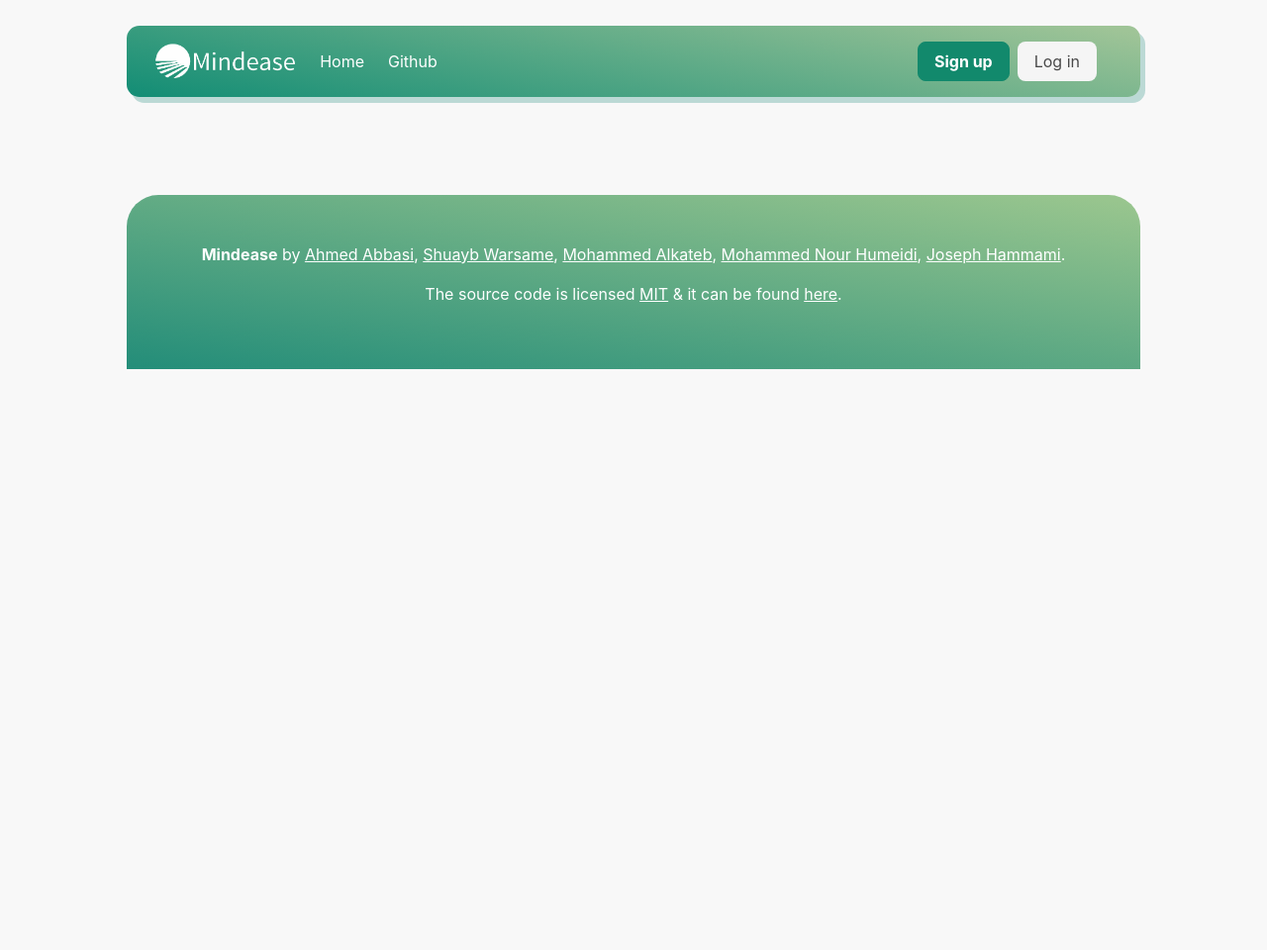
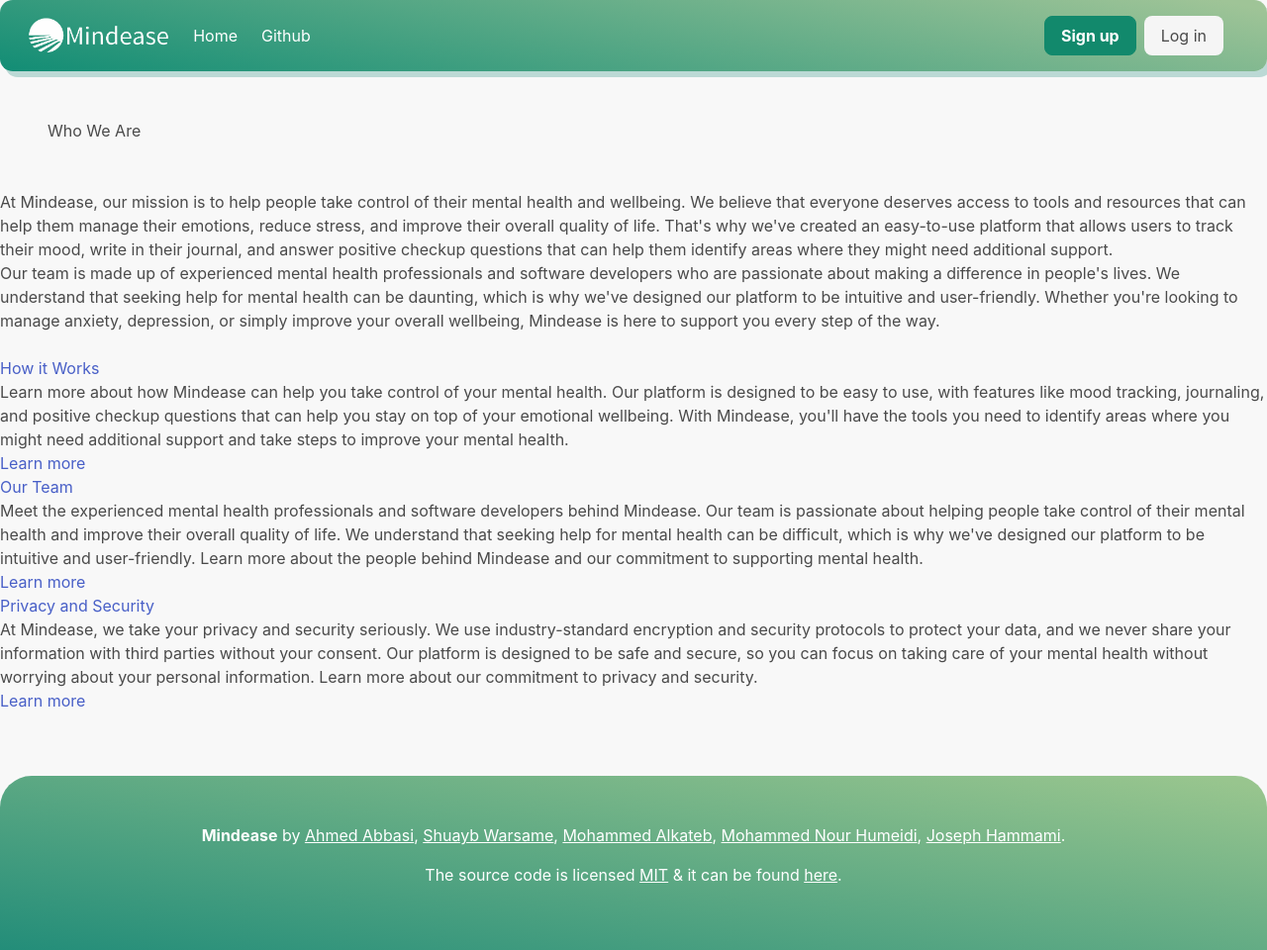
Before and after one commit to alcompilor/mindease, a Flask app: page /aboutus in a window 1280 px wide. Shown: the whole page at 99% size. Before the commit the page ends 373 px from the top, so only its background shows below. Run offline with Flask 2, Linux system fonts and the light colour scheme; parts of the project's set-up code (start-up, migrations or seed data) failed here and were passed over.

Commit message:
frontend-about-us

```diff
--- a/templates/aboutus.html
+++ b/templates/aboutus.html
@@ -1,5 +1,114 @@
 {% extends 'layout.html' %} {% block content %}
-<div id="home">
-  {% include 'navbar.html' %} {% include 'footer.html' %}
+<div id="aboutus">
+  {% include 'navbar.html' %}
+  <div class="section">
+    <h1 class="header-title is-1">Who We Are</h1>
+  </div>
+  <div class="section-page content">
+    <div>
+      At Mindease, our mission is to help people take control
+      of their mental health and wellbeing. We believe that everyone
+      deserves access to tools and resources that can help them
+      manage their emotions, reduce stress, and improve their
+      overall quality of life. That's why we've created an
+      easy-to-use platform that allows users to track their
+      mood, write in their journal, and answer positive checkup
+      questions that can help them identify areas where they
+      might need additional support.
+      <br>
+      Our team is made up of experienced mental health professionals
+      and software developers who are passionate about making a
+      difference in people's lives. We understand that seeking help
+      for mental health can be daunting, which is why we've designed
+      our platform to be intuitive and user-friendly. Whether you're
+      looking to manage anxiety, depression, or simply improve your
+      overall wellbeing, Mindease is here to support you every step
+      of the way.
+    </div>
+  </div>
+  <div>
+      <div class="aboutus-card">
+        <div class="aboutus-card-title">
+          <h2 class="aboutus-title is-1">
+            <a class="Link" href="/how-it-works">
+              <span>How it Works</span>
+            </a>
+          </h2>
+        </div>
+        <div class="aboutus-card-description">
+          Learn more about how Mindease can help you take
+          control of your mental health. Our platform is
+          designed to be easy to use, with features like
+          mood tracking, journaling, and positive checkup
+          questions that can help you stay on top of your
+          emotional wellbeing. With Mindease, you'll have
+          the tools you need to identify areas where you
+          might need additional support and take steps to
+          improve your mental health.
+        </div>
+        <div class="aboutus-card-action">
+          <div class="aboutus-card-cta">
+              <a class="Link" href="/how-it-works">
+                  <span>Learn more</span>
+              </a>
+          </div>
+        </div>
+    </div>
+    <div class="aboutus-card">
+      <div class="aboutus-card-title">
+        <h2 class="aboutus-title is-2">
+          <a class="Link" href="/our-team">
+            <span>Our Team</span>
+          </a>
+        </h2>
+      </div>
+      <div class="aboutus-card-description">
+        Meet the experienced mental health professionals
+        and software developers behind Mindease. Our team
+        is passionate about helping people take control
+        of their mental health and improve their overall
+        quality of life. We understand that seeking help
+        for mental health can be difficult, which is why
+        we've designed our platform to be intuitive and
+        user-friendly. Learn more about the people behind
+        Mindease and our commitment to supporting mental
+        health.
+      </div>
+      <div class="aboutus-card-action">
+        <div class="aboutus-card-cta">
+            <a class="Link" href=" ">
+                <span>Learn more</span>
+            </a>
+        </div>
+      </div>
+      <div class="aboutus-card">
+        <div class="aboutus-card-title">
+          <h2 class="aboutus-title is-2">
+            <a class="Link" href=" ">
+              <span>Privacy and Security</span>
+            </a>
+          </h2>
+        </div>
+        <div class="aboutus-card-description">
+          At Mindease, we take your privacy and security seriously.
+          We use industry-standard encryption and security protocols
+          to protect your data, and we never share your information
+          with third parties without your consent. Our platform
+          is designed to be safe and secure, so you can focus on
+          taking care of your mental health without worrying
+          about your personal information. Learn more about our
+          commitment to privacy and security.
+        </div>
+        <div class="aboutus-card-action">
+          <div class="aboutus-card-cta">
+              <a class="Link" href=" ">
+                  <span>Learn more</span>
+              </a>
+          </div>
+        </div>
+    </div>
+  </div>
+</div>
+  {% include 'footer.html' %}
 </div>
 {% endblock %}
```
